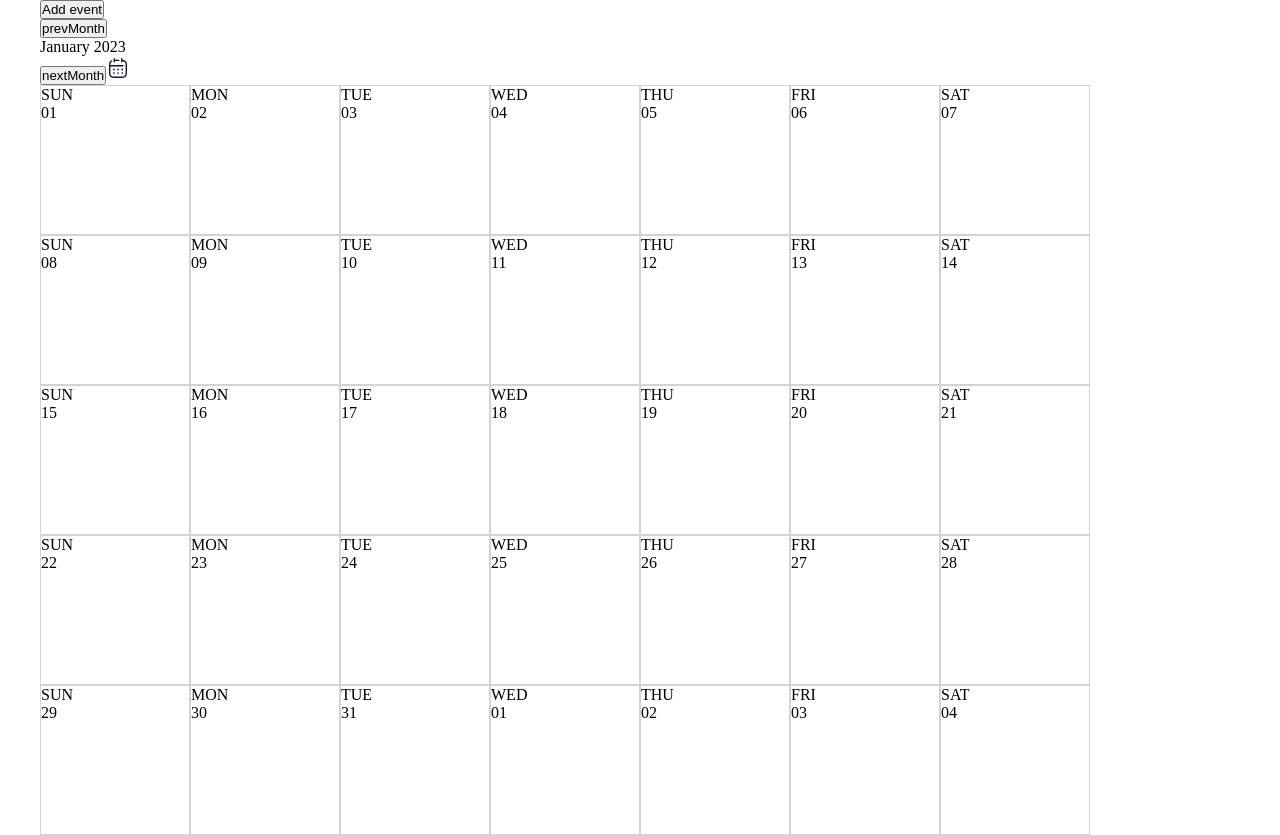
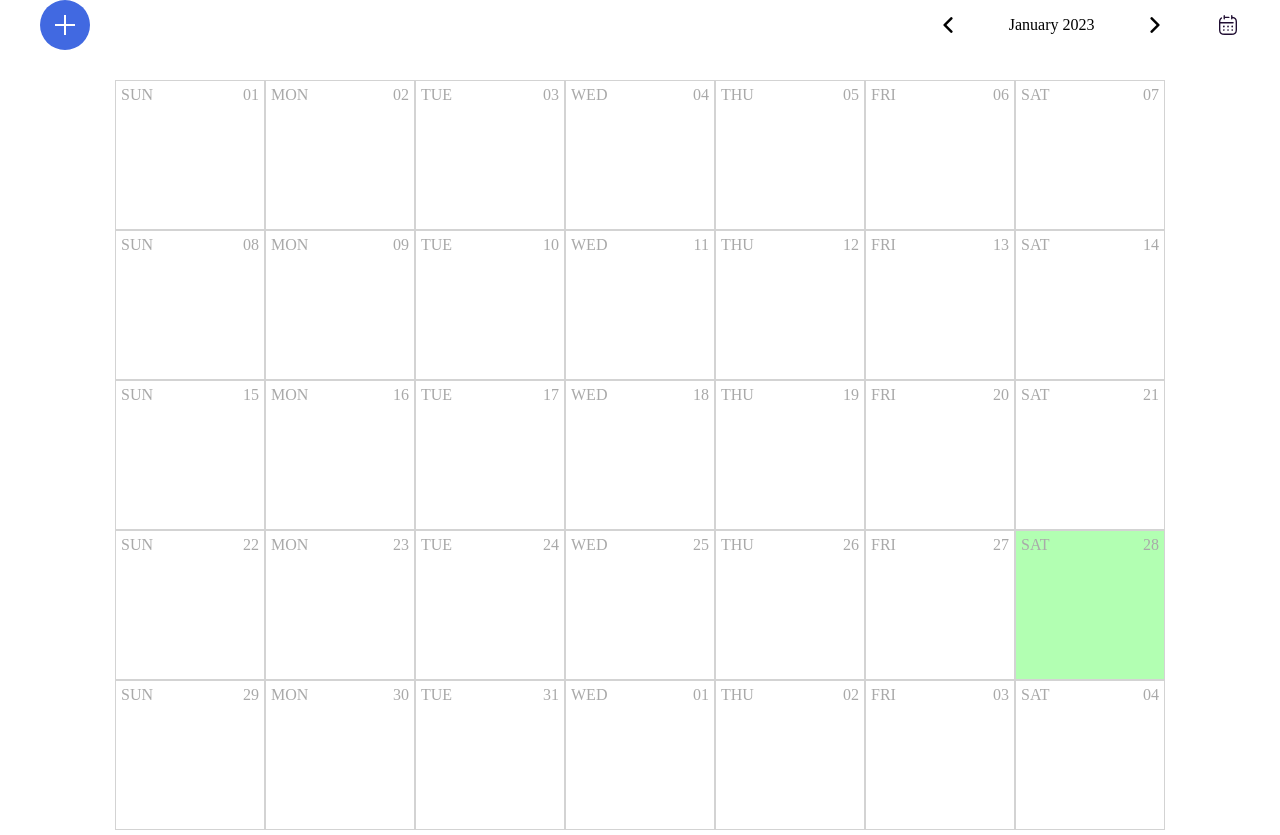
Before and after one commit to Stariu0013/holy-water-tech, a React (Create React App) app: page / in a window 1280 px wide. Built offline with nearby package versions, Linux system fonts and the light colour scheme.

Commit message:
feat: added some styles

```diff
--- a/src/App.module.scss
+++ b/src/App.module.scss
@@ -12,3 +12,17 @@
 
     margin: 0 auto;
 }
+
+::-webkit-scrollbar {
+    width: 5px;
+}
+
+::-webkit-scrollbar-track {
+    box-shadow: inset 0 0 5px transparent;
+    border-radius: 10px;
+}
+
+::-webkit-scrollbar-thumb {
+    background: lightsalmon;
+    border-radius: 10px;
+}
--- a/src/components/Day/Day.jsx
+++ b/src/components/Day/Day.jsx
@@ -23,8 +23,7 @@ const Day = (props) => {
         setDayEvents(events);
     }, [day, savedEvents]);
 
-    // todo: add background for styles.day if it's today
-    const isTodayClass = day.format("DD-MM-YY") === dayjs().format("DD-MM-YY") ? "" : "";
+    const isTodayClass = day.format("DD-MM-YY") === dayjs().format("DD-MM-YY") ? [styles.day, styles.day__today].join(" ") : styles.day;
 
     const handleClick = () => {
         handleSelectDay(day);
@@ -36,13 +35,15 @@ const Day = (props) => {
     };
 
     return (
-        <div className={styles.day} onClick={handleClick}>
-            <p>{day.format("ddd").toUpperCase()}</p>
-            <p>{day.format("DD")}</p>
+        <div className={isTodayClass} onClick={handleClick}>
+            <div className={styles.day__title}>
+                <p className={styles.day__title__item}>{day.format("ddd").toUpperCase()}</p>
+                <p className={styles.day__title__item}>{day.format("DD")}</p>
+            </div>
 
             {
                 dayEvents?.map((event) => {
-                    return <p onClick={() => handleUpdateEvent(event)} key={event.id}>{event.title}</p>;
+                    return <p className={styles.day__event} onClick={() => handleUpdateEvent(event)} key={event.id}>{event.title}</p>;
                 })
             }
         </div>
--- a/src/components/Day/Day.module.scss
+++ b/src/components/Day/Day.module.scss
@@ -3,4 +3,34 @@
     height: 150px;
 
     border: 1px solid lightgrey;
+
+    padding: 5px;
+
+    overflow-y: auto;
+
+    &__today {
+        background-color: #b2ffb2;
+    }
+
+    &__title {
+        display: flex;
+        justify-content: space-between;
+
+        &__item {
+            color: darkgrey;
+        }
+    }
+    &__event {
+        height: 30px;
+
+        padding: 5px;
+        margin-bottom: 5px;
+
+        border: 1px solid lightsalmon;
+        border-radius: 5px;
+        background-color: #ffcab2;
+
+        text-overflow: ellipsis;
+        overflow: hidden;
+    }
 }
--- a/src/components/EventModal/EventModal.jsx
+++ b/src/components/EventModal/EventModal.jsx
@@ -10,13 +10,14 @@ import styles from "./EventModal.module.scss";
 const EventModal = (props) => {
     const {
         onClose,
+        selectedDay,
     } = props;
     const dispatch = useDispatch();
     const selectedEvent = useSelector(state => state.event.selectedEvent);
 
     const title = useInput(selectedEvent ? selectedEvent.title : "");
     const description = useInput(selectedEvent ? selectedEvent.description : "");
-    const date = useInput(selectedEvent ? selectedEvent.date : "");
+    const date = useInput(selectedEvent ? selectedEvent.day : "");
     const time = useInput(selectedEvent ? selectedEvent.time : "");
 
     const onSave = () => {
@@ -25,11 +26,14 @@ const EventModal = (props) => {
             description: description.value,
             date: date.value,
             time: time.value,
-            day: dayjs(new Date(date.value)).valueOf(),
+            day: selectedDay ? dayjs(selectedDay).valueOf() : dayjs(new Date(date.value)).valueOf(),
             id: selectedEvent ? selectedEvent.id : Date.now(),
+            createdAt: dayjs().valueOf(),
         };
 
         if (selectedEvent) {
+            calendar.updatedAt = dayjs().valueOf();
+
             dispatch(updateEvent(calendar));
         } else {
             dispatch(pushEvents(calendar));
@@ -37,6 +41,10 @@ const EventModal = (props) => {
 
         onClose();
     };
+    // console.log({
+    //     selectedDay: new Date(selectedDay.valueOf()),
+    //     date: new Date(date.value)
+    // })
 
     const onRemove = () => {
         dispatch(removeEvent(selectedEvent));
@@ -46,23 +54,41 @@ const EventModal = (props) => {
 
     return (
         <div className={styles.modal}>
-            <label htmlFor="title">Title *</label>
-            <input type="text" {...title} id="title" placeholder="Title goes here" />
+            <div className={styles.modal__titleBlock}>
+                <h2 className={styles.modal__titleBlock__title}>{
+                    selectedEvent && selectedEvent.updatedAt
+                        ? 'Add new idea item'
+                        : 'Edit idea item'
+                }</h2>
+                <div className={styles.modal__titleBlock__close} onClick={onClose} />
+            </div>
+            {/*{*/}
+            {/*    //todo: on create new event don't show title*/}
+            {/*    selectedEvent && selectedEvent.updatedAt*/}
+            {/*        ? <p className={styles.modal__subtitle}>Updated at: {dayjs(selectedEvent.updatedAt).format('DD.MM.YYYY hh:mm:ss')}</p>*/}
+            {/*        : <p className={styles.modal__subtitle}>Created at: {dayjs(selectedEvent.createdAt).format('DD.MM.YYYY hh:mm:ss')}</p>*/}
+            {/*}*/}
+            <div className={styles.modal__fields}>
+                <label className={styles.modal__fields__label} htmlFor="title">Title *</label>
+                <input className={styles.modal__fields__input} type="text" {...title} id="title" placeholder="Title goes here" />
 
-            <label htmlFor="description">Description</label>
-            <input type="text" {...description} id="description" placeholder="Description" />
+                <label className={styles.modal__fields__label} htmlFor="description">Description</label>
+                <input className={styles.modal__fields__input} type="text" {...description} id="description" placeholder="Description" />
 
-            <label htmlFor="date">Date *</label>
-            <input type="date" {...date} id="date" placeholder="Date" />
+                <label className={styles.modal__fields__label} htmlFor="date">Date *</label>
+                <input className={styles.modal__fields__input} type="date" {...date} id="date" placeholder="Date" />
 
-            <label htmlFor="time">Time</label>
-            <input type="time" {...time} id="time" placeholder="Begin time" />
+                <label className={styles.modal__fields__label} htmlFor="time">Time</label>
+                <input className={styles.modal__fields__input} type="time" {...time} id="time" placeholder="Begin time" />
+            </div>
 
-            {
-                selectedEvent ? <button onClick={onRemove}>Remove</button> : null
-            }
+            <div className={styles.modal__btns}>
+                {
+                    selectedEvent ? <button className={styles.modal__btns__btn} onClick={onRemove}>Remove</button> : <div/>
+                }
 
-            <button onClick={onSave}>Save</button>
+                <button className={styles.modal__btns__btn} onClick={onSave}>Save</button>
+            </div>
         </div>
     );
 };
--- a/src/components/EventModal/EventModal.module.scss
+++ b/src/components/EventModal/EventModal.module.scss
@@ -1,8 +1,8 @@
 .modal {
     position: absolute;
 
-    top: 49%;
-    left: 45%;
+    top: 40%;
+    left: 40%;
 
     display: flex;
     flex-direction: column;
@@ -14,4 +14,110 @@
     background-color: white;
 
     border: 1px solid lightgrey;
+
+    padding: 10px;
+
+    &__subtitle {
+        color: grey;
+        font-size: 14px;
+    }
+
+    &__titleBlock {
+        display: flex;
+        justify-content: space-between;
+
+        height: 5px;
+
+        &__title {
+            font-size: 24px;
+            font-weight: 400;
+        }
+
+        &__close {
+            width: 50px;
+            height: 50px;
+
+            position: relative;
+
+            cursor: pointer;
+            &::after {
+                content: '';
+                position: absolute;
+
+                width: 25px;
+                height: 2px;
+
+                top: 15px;
+                right: 5px;
+
+                background-color: lightgrey;
+
+                transform: rotate(45deg);
+            }
+            &::before {
+                content: '';
+                position: absolute;
+
+                width: 25px;
+                height: 2px;
+
+                top: 15px;
+                right: 5px;
+
+                background-color: lightgrey;
+
+                transform: rotate(135deg);
+            }
+        }
+    }
+
+    &__fields {
+        display: flex;
+        flex-direction: column;
+        gap: 20px;
+
+        &__label {
+            color: grey;
+            font-size: 14px;
+        }
+
+        &__input {
+            height: 50px;
+
+            outline: none;
+
+            border: none;
+            border-bottom: 1px solid lightgrey;
+
+            font-size: 18px;
+            color: black;
+        }
+    }
+
+    &__btns {
+        display: flex;
+        justify-content: space-between;
+        align-items: center;
+
+        padding: 10px;
+
+        border-top: 2px solid lightgrey;
+
+        &__btn {
+            width: 100px;
+            height: 30px;
+
+            background-color: royalblue;
+
+            border: none;
+            border-radius: 5px;
+
+            text-align: center;
+            color: white;
+            text-transform: uppercase;
+            font-size: 18px;
+
+            cursor: pointer;
+        }
+    }
 }
--- a/src/components/Month/Month.module.scss
+++ b/src/components/Month/Month.module.scss
@@ -4,4 +4,6 @@
 
     width: 1050px;
     height: 750px;
+
+    margin: 0 auto;
 }
--- a/src/components/Navbar/Navbar.jsx
+++ b/src/components/Navbar/Navbar.jsx
@@ -2,30 +2,30 @@ import React from "react";
 import dayjs from "dayjs";
 
 import calendarIcon from "../../assets/img/calendar.svg";
+import left_icon from "../../assets/img/left-arrow.png";
+import right_icon from "../../assets/img/right-arrow.png";
+
+import styles from "./Navbar.module.scss";
 
 const Navbar = (props) => {
     const {
         next,
         prev,
         monthIndex,
-        handleOpenModal
+        handleOpenModal,
     } = props;
 
     return (
-        <div>
-            <button onClick={handleOpenModal}>Add event</button>
-            <div>
-                <button onClick={prev}>
-                    prevMonth
-                </button>
+        <div className={styles.navbar}>
+            <button className={styles.navbar__addEvent} onClick={handleOpenModal}/>
+            <div className={styles.navbar__navigation}>
+                <img className={styles.navbar__navigation__icon} onClick={prev} src={left_icon} alt="left_icon" />
 
                 <p>{
                     dayjs(new Date(dayjs().year(), monthIndex)).format("MMMM YYYY")
                 }</p>
 
-                <button onClick={next}>
-                    nextMonth
-                </button>
+                <img className={styles.navbar__navigation__icon} src={right_icon} onClick={next} alt="right_icon" />
 
                 <img src={calendarIcon} alt="calendar" />
             </div>
--- /dev/null
+++ b/src/components/Navbar/Navbar.module.scss
@@ -0,0 +1,57 @@
+.navbar {
+    display: flex;
+    justify-content: space-between;
+
+    margin-bottom: 30px;
+
+    &__addEvent {
+        width: 50px;
+        height: 50px;
+
+        position: relative;
+
+        border: none;
+        border-radius: 50%;
+
+        background-color: royalblue;
+
+        outline: none;
+
+        &::after {
+            content: '';
+            position: absolute;
+
+            background-color: white;
+
+            width: 20px;
+            height: 2px;
+
+            top: 24px;
+            left: 15px;
+        }
+        &::before {
+            content: '';
+            position: absolute;
+
+            background-color: white;
+
+            width: 2px;
+            height: 20px;
+
+            top: 15px;
+            left: 24px;
+        }
+    }
+
+    &__navigation {
+        display: flex;
+        justify-content: space-between;
+        align-items: center;
+
+        width: 300px;
+
+        &__icon {
+            cursor: pointer;
+        }
+    }
+}
--- a/src/store/slices/events.js
+++ b/src/store/slices/events.js
@@ -18,6 +18,7 @@ export const eventsSlice = createSlice({
         },
         removeEvent: (state, action) => {
             state.events = state.events.filter(event => event.id !== action.payload.id);
+            state.selectedEvent = null;
         },
         setSelectedEvent: (state, action) => {
             state.selectedEvent = action.payload;
```
Also changed, not shown: src/assets/img/left-arrow.png (added), src/assets/img/right-arrow.png (added).
